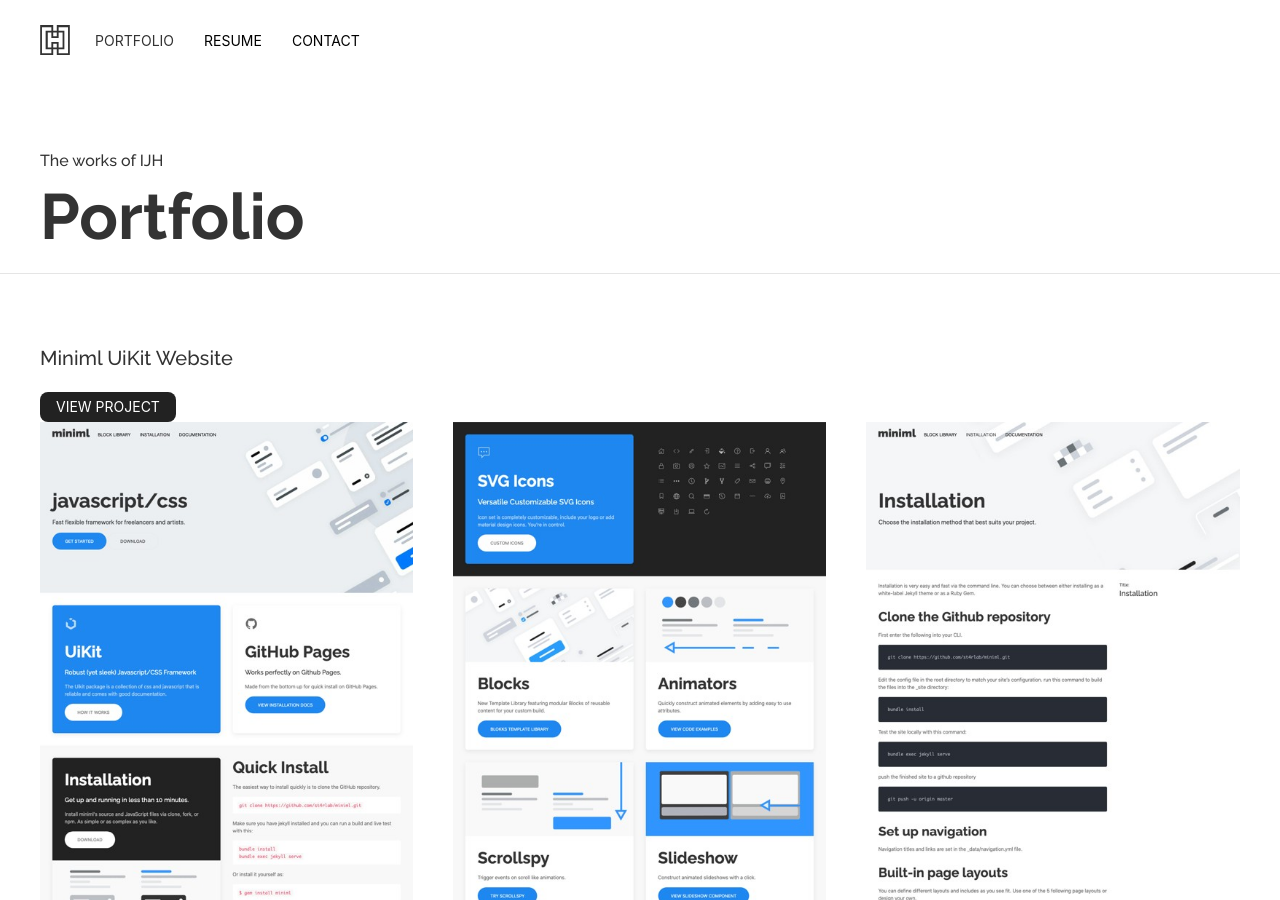
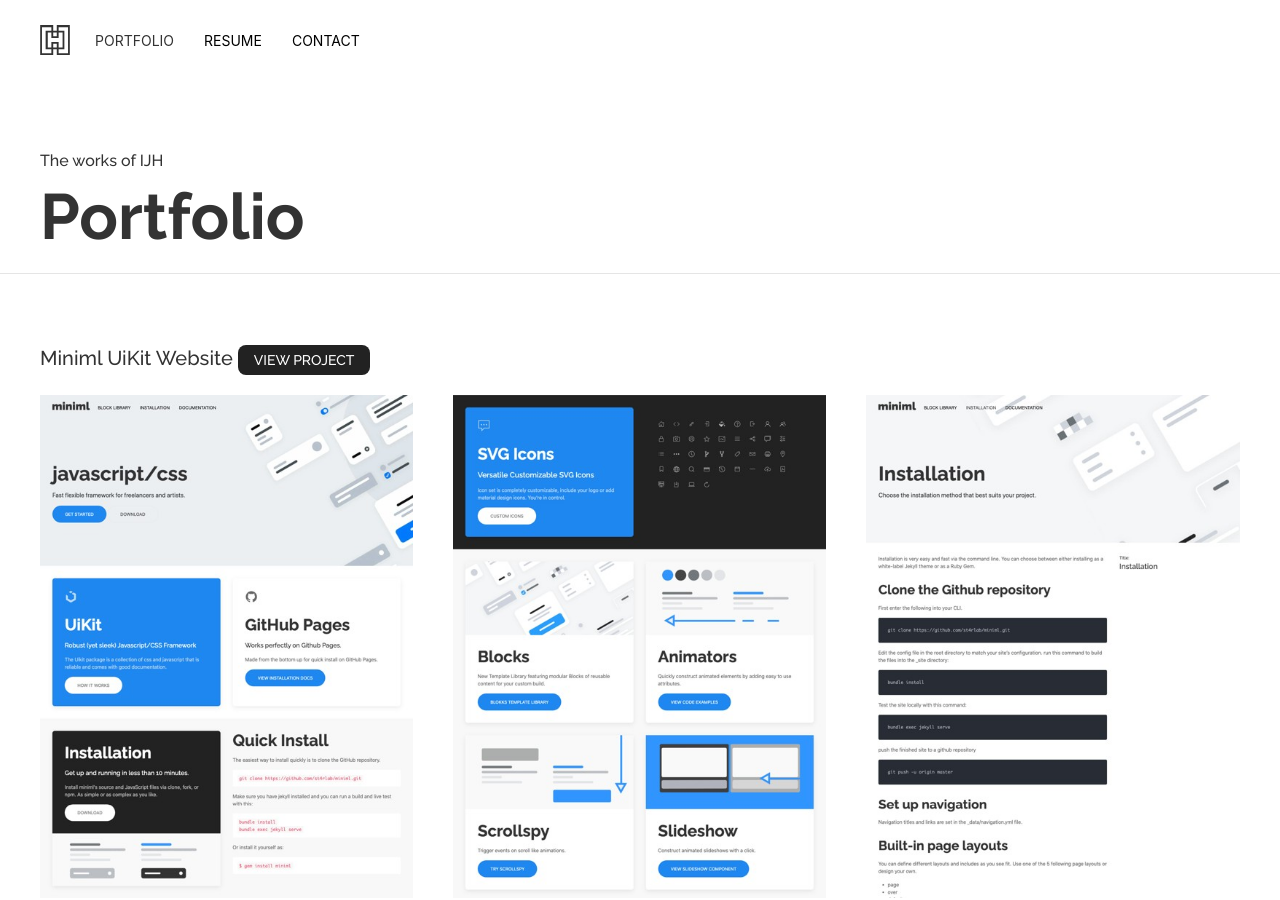
Before and after one commit to kre8t/kre8t.github.io, a Jekyll site: the page built from _pages/portfolio.html, in a window 1280 px wide and 900 px high. Built offline with Jekyll 4.4.1, drawn with Linux system fonts in a browser that asks for light colours.

Commit message:
Update portfolio.html

```diff
--- a/_pages/portfolio.html
+++ b/_pages/portfolio.html
@@ -8,8 +8,8 @@
 <div class="uk-container uk-margin">
   <article class="uk-article">
         {% for website in site.websites reversed %}
-        <h4>{{ website.title }} </h4>
-        <a href="{{site.baseurl}}/websites/{{website.slug}}/" class="uk-button uk-button-secondary uk-button-small">view project</a>
+        <h4>{{ website.title }} <a href="{{site.baseurl}}/websites/{{website.slug}}/" class="uk-button uk-button-secondary uk-button-small">view project</a></h4>
+
     <div uk-grid>
       <div class="uk-width-1-3@m">
         <div uk-lightbox>
```
